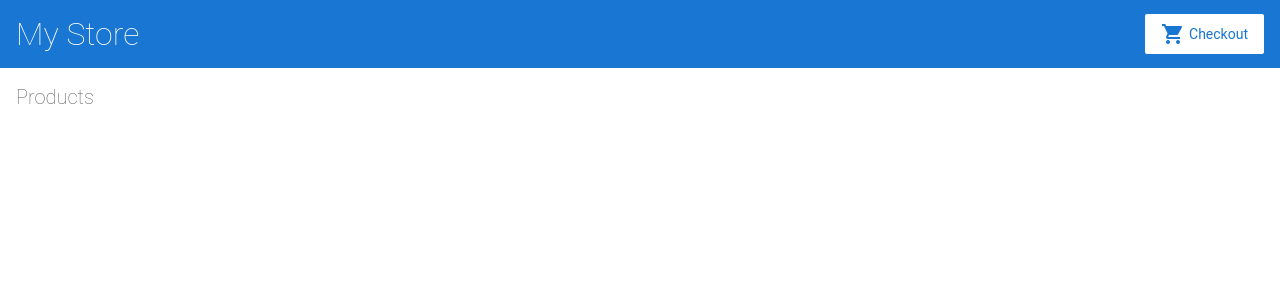
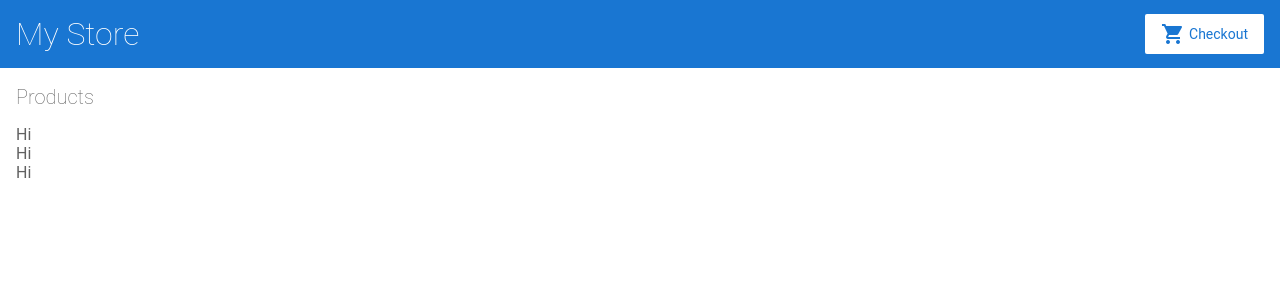
Before and after one commit to kkantorowicz/angular-cvsduv, an Angular app: page / in a window 1280 px wide. Shown: the top 300 px of the page. Built offline with nearby package versions, Linux system fonts and the light colour scheme.

Commit message:
1 file modified

```diff
--- a/src/app/product-list/product-list.component.html
+++ b/src/app/product-list/product-list.component.html
@@ -1,4 +1,8 @@
 <h2>Products</h2>
+
+<div *ngFor="let product of products">
+Hi
+</div>
 
 
 <!--
```
